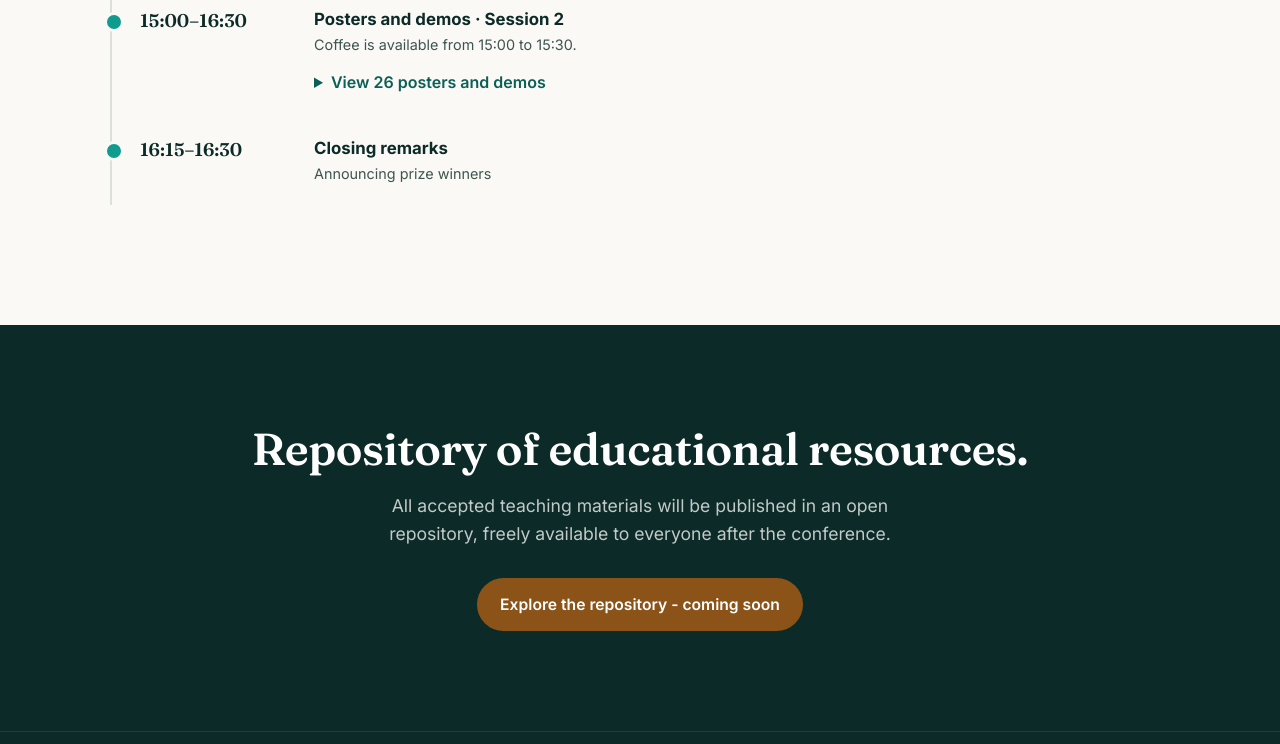
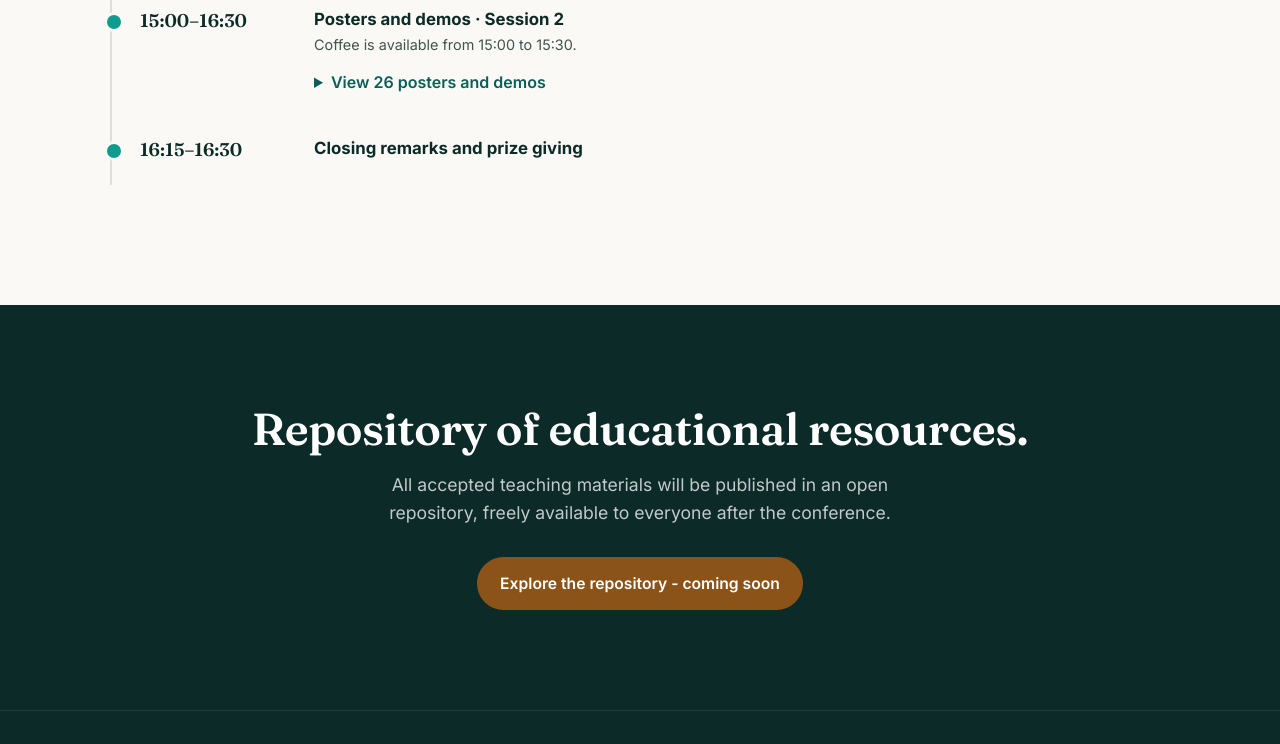
Before and after one commit to neurips-education-track/2026, a plain HTML site: page index.html in a window 1280 px wide. Shown: the part 5520-6264 px from the top of the page. Drawn offline with Linux system fonts and the light colour scheme.

Commit message:
Combine closing remarks and prize giving in schedule title

```diff
--- a/index.html
+++ b/index.html
@@ -419,7 +419,7 @@
         </li>
         <li class="tl-item tl-end">
           <span class="tl-time">16:15–16:30</span>
-          <span class="tl-body"><strong>Closing remarks</strong><em>Announcing prize winners</em></span>
+          <span class="tl-body"><strong>Closing remarks and prize giving</strong></span>
         </li>
       </ol>
     </section>
```
